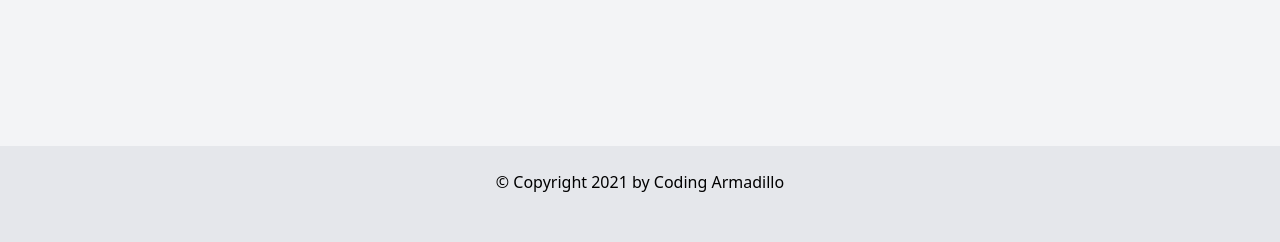
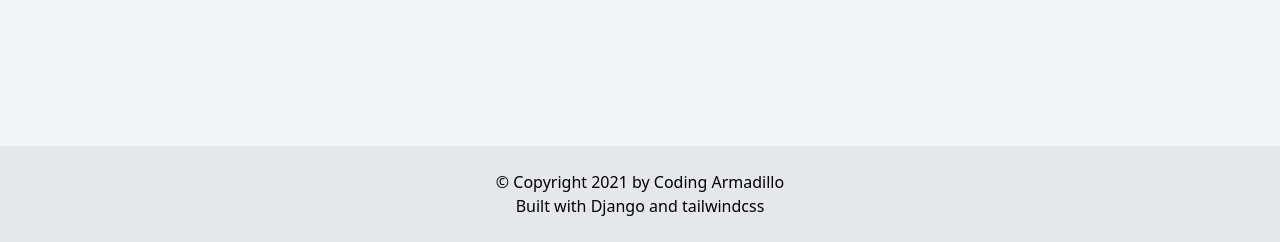
Before and after one commit to coding-armadillo/learn-music, a Django app: page /courses/ in a window 1280 px wide. Shown: the part 558-800 px from the top of the page. Run offline with Django 3.2, Linux system fonts and the light colour scheme; data that the repository does not hold is empty.

Commit message:
update template

```diff
--- a/courses/templates/courses/base.html
+++ b/courses/templates/courses/base.html
@@ -6,6 +6,10 @@
     <link
       href="https://unpkg.com/tailwindcss@^2/dist/tailwind.min.css"
       rel="stylesheet"
+    />
+    <link
+      rel="shortcut icon"
+      href="https://cdn0.iconfinder.com/data/icons/brands-colored-2/232/music-social-network-brand-logo-512.png"
     />
   </head>
   <body>
@@ -57,6 +61,16 @@
       </div>
       <div class="bg-gray-200 p-6 h-24 text-center">
         <p>&copy; Copyright 2021 by Coding Armadillo</p>
+        <p>
+          Built with
+          <a class="hover:text-green-800" href="https://www.djangoproject.com"
+            >Django</a
+          >
+          and
+          <a class="hover:text-blue-400" href="https://tailwindcss.com"
+            >tailwindcss</a
+          >
+        </p>
       </div>
     </div>
   </body>
```
